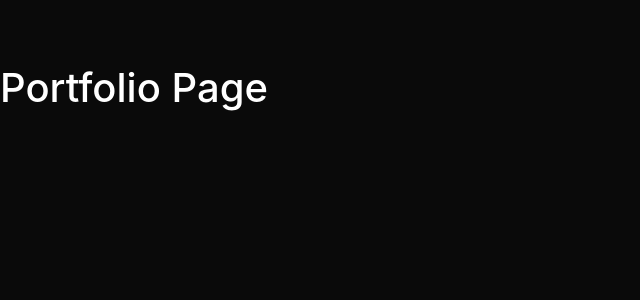
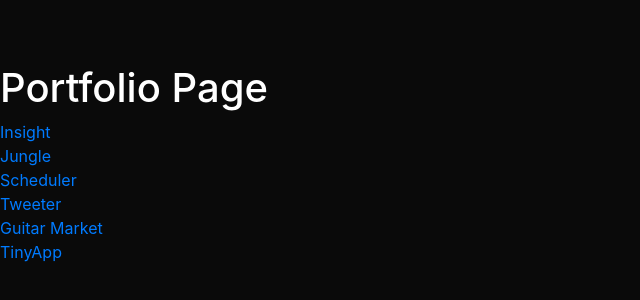
Before and after one commit to sahil-athia/personal-website, a React (Create React App) app: page / in a window 1280 px wide. Shown: the part 2496-2796 px from the top of the page, without its empty margins (0-640 px from the left). Built offline with nearby package versions, Linux system fonts and the light colour scheme.

Commit message:
add links to repos

```diff
--- a/src/pages/Portfolio.jsx
+++ b/src/pages/Portfolio.jsx
@@ -1,8 +1,13 @@
 import "./Portfolio.scss"
-import { useEffect } from "react"
+import { useEffect, useState } from "react"
 import $ from 'jquery'
 
 export default function Portfolio() {
+  const ALL = "ALL"
+  const JS = "JS"
+  const RUBY = "RUBY"
+  const DAPP = "DAPP"
+  const [state, setState] = useState(ALL)
 
   useEffect(() => {
     const viewportHeight = $(window).height();
@@ -20,6 +25,12 @@ export default function Portfolio() {
   return(
     <div className="portfolio-box">
       <h1>Portfolio Page</h1>
+      <a href="https://github.com/sahil-athia/final-project">Insight</a><br></br>
+      <a href="https://github.com/sahil-athia/Jungle">Jungle</a><br></br>
+      <a href="https://github.com/sahil-athia/scheduler">Scheduler</a><br></br>
+      <a href="https://github.com/sahil-athia/tweeter">Tweeter</a><br></br>
+      <a href="https://github.com/JaredFlomen/midterm">Guitar Market</a><br></br>
+      <a href="https://github.com/sahil-athia/tinyapp">TinyApp</a>
     </div>
   )
 }
```
